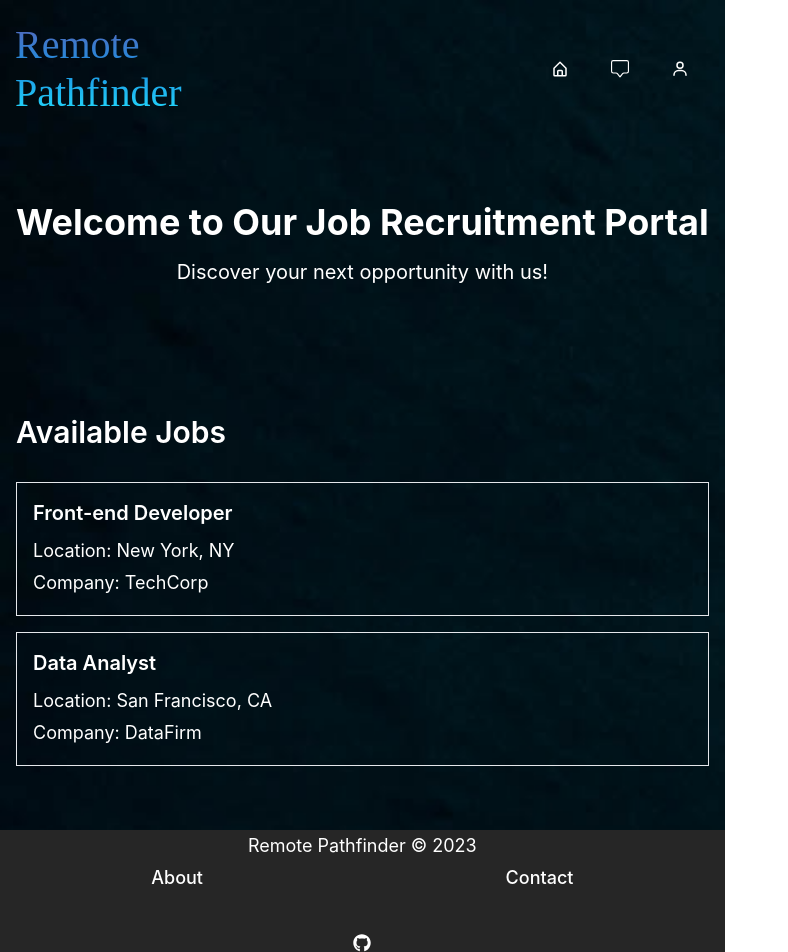
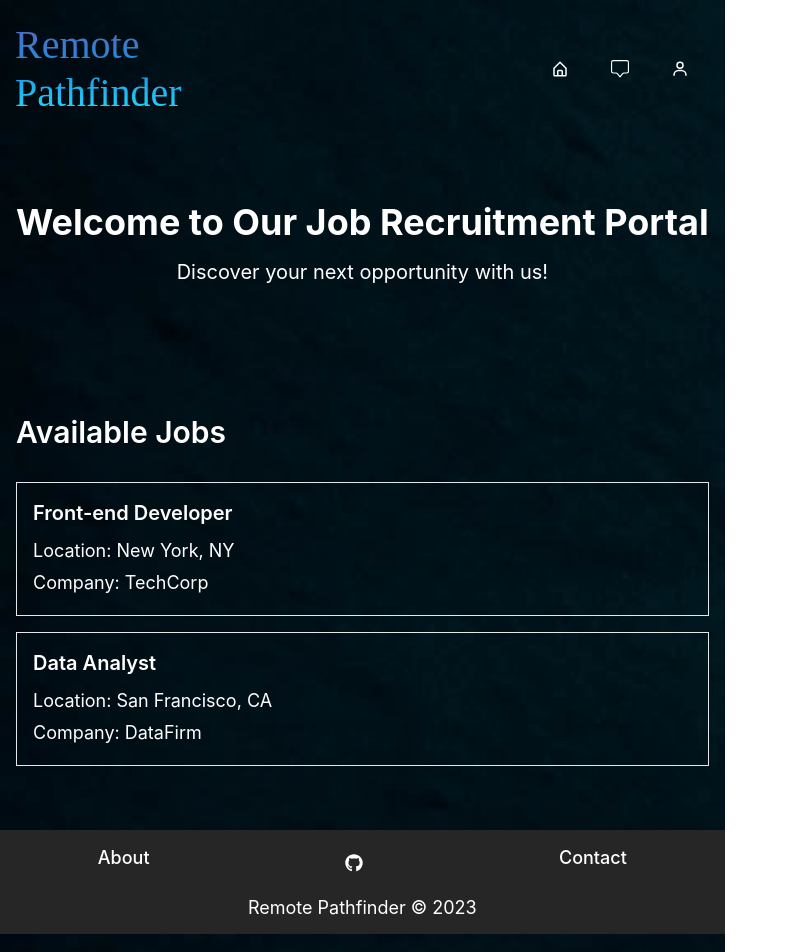
Before and after one commit to KingKonaTheFirst/Remote-Pathfinder, a React (Vite) app in the folder client/: page / in a window 1280 px wide. Shown: the top 952 px of the page, without its empty margins (0-788 px from the left). Built offline with nearby package versions, Linux system fonts and the light colour scheme.

Commit message:
fixed footer

```diff
--- a/client/src/components/Footer.jsx
+++ b/client/src/components/Footer.jsx
@@ -6,20 +6,21 @@ import "../index.css"
 const Footer = () => {
   return (
     <div className="footer1">
-      <h3 className="footer1">
-        Remote Pathfinder &copy; 2023
-      </h3>
       <div className="footer2">
         <div>
           <Link className="link" to='/About'>About</Link>
+        </div>
+        <div className="footer2">
+        <a className="link" href="https://github.com/KingKonaTheFirst/Remote-Pathfinder" target="_blank"><FaGithub /></a>
         </div>
         <div>
         <Link className="link" to='/Contact'>Contact</Link>
         </div>
       </div>
-      <div className="footer2">
-        <a className="link" href="https://github.com/KingKonaTheFirst/Remote-Pathfinder" target="_blank"><FaGithub /></a>
-      </div>
+
+      <h3 className="footer1">
+        Remote Pathfinder &copy; 2023
+      </h3>
     </div>
   );
 };
--- a/client/src/index.css
+++ b/client/src/index.css
@@ -147,14 +147,15 @@ button:focus-visible {
   text-align: center;
   background-color: rgb(38, 38, 38);
   color: white;
+  padding-bottom: 5px;
 }
 
 .footer2 {
   display: flex;
   justify-content: space-around;
   text-align: center;
-  padding-bottom: 20px;
-  margin-bottom: 20px;
+  padding-top: 12px;
+  padding-bottom: 10px;
 }
 
 .link {
```
